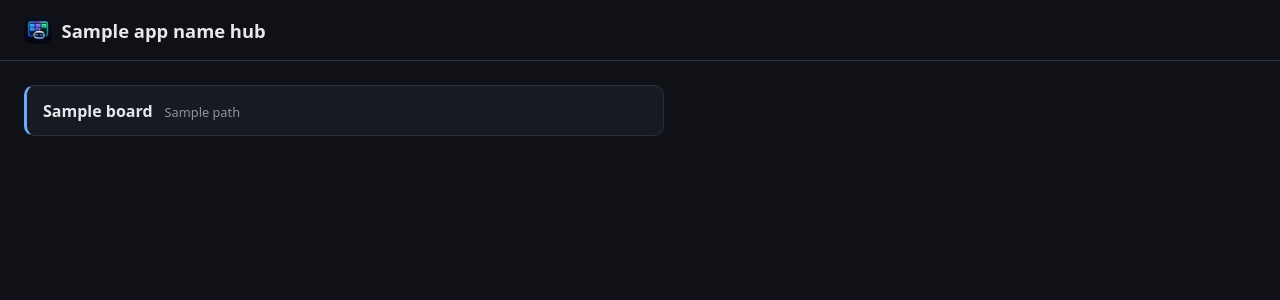
After one commit to rennancockles/kanbai, a FastAPI app: template kanbai/web/templates/hub.html in a window 1280 px wide. The commit adds this page. Shown: the top 300 px of the page. Run offline with FastAPI, Linux system fonts and the light colour scheme; the template is opened without the code that fills it: most values are stand-ins (such as "Sample title", 1, 10 or a date in 2020); parts of the project's set-up code (start-up, migrations or seed data) failed here and were passed over.

Commit message:
feat: hub multi-board — servir varios boards sob /b/<nome> (035)
create_app ganha base_path (helper render injeta 'base' nos templates; URLs viram {{ base }}/..., JS usa BASE). kanbai/web/hub.py: create_hub_app monta um app por board registrado sob /b/<nome>/ + landing (hub.html) listando os boards. 'kanbai hub' (bare) serve todos numa porta (serve_hub). Board unico (kanbai ui) inalterado (base=''). 9 testes novos; 113 no total.

```diff
--- a/kanbai/web/app.py
+++ b/kanbai/web/app.py
@@ -26,7 +26,7 @@ PRIORITY_CLASS = {"high": "pri-high", "medium": "pri-medium", "low": "pri-low"}
 
 
 def create_app(  # noqa: C901, PLR0915 - route-registration factory; size == route count
-    board: Board | None = None, *, force_polling: bool = False
+    board: Board | None = None, *, force_polling: bool = False, base_path: str = ""
 ) -> FastAPI:
     """Build the FastAPI app.
 
@@ -41,6 +41,10 @@ def create_app(  # noqa: C901, PLR0915 - route-registration factory; size == rou
     resolved = board if board is not None else Board.load()
     app = FastAPI(title=APP_NAME, docs_url=None, redoc_url=None)
     app.mount("/static", StaticFiles(directory=str(_WEB_DIR / "static")), name="static")
+
+    def render(request: Request, name: str, ctx: dict[str, object] | None = None) -> Response:
+        """Render a template, injecting ``base`` so URLs work under the hub's ``/b/<name>``."""
+        return _TEMPLATES.TemplateResponse(request, name, {**(ctx or {}), "base": base_path})
 
     def context(search: str = "", label: str = "") -> dict[str, object]:
         query = search.strip().lower()
@@ -77,11 +81,11 @@ def create_app(  # noqa: C901, PLR0915 - route-registration factory; size == rou
 
     @app.get("/", response_class=HTMLResponse)
     def index(request: Request) -> Response:
-        return _TEMPLATES.TemplateResponse(request, "board.html", context())
+        return render(request, "board.html", context())
 
     @app.get("/board", response_class=HTMLResponse)
     def board_partial(request: Request, q: str = "", label: str = "") -> Response:
-        return _TEMPLATES.TemplateResponse(request, "_board.html", context(q, label))
+        return render(request, "_board.html", context(q, label))
 
     @app.get("/cards/{card_id}", response_class=HTMLResponse)
     def card_detail(request: Request, card_id: str) -> Response:
@@ -117,7 +121,7 @@ def create_app(  # noqa: C901, PLR0915 - route-registration factory; size == rou
         for card_id in ids:
             with contextlib.suppress(KanbaiError):
                 resolved.move(card_id, resolved.config.sprint_column)
-        return _TEMPLATES.TemplateResponse(request, "_board.html", context())
+        return render(request, "_board.html", context())
 
     @app.get("/archive", response_class=HTMLResponse)
     def archive_view(request: Request) -> Response:
@@ -129,16 +133,16 @@ def create_app(  # noqa: C901, PLR0915 - route-registration factory; size == rou
     def restore_card(request: Request, card_id: str) -> Response:
         with contextlib.suppress(KanbaiError):
             resolved.restore(card_id)
-        return _TEMPLATES.TemplateResponse(request, "_board.html", context())
+        return render(request, "_board.html", context())
 
     @app.get("/sprint/new", response_class=HTMLResponse)
     def sprint_new_form(request: Request) -> Response:
-        return _TEMPLATES.TemplateResponse(request, "_new_sprint.html", {})
+        return render(request, "_new_sprint.html", {})
 
     @app.post("/sprint/new", response_class=HTMLResponse)
     def sprint_new(request: Request, reset: str = Form("")) -> Response:
         resolved.new_sprint(reset_to_backlog=reset == "1")
-        return _TEMPLATES.TemplateResponse(request, "_board.html", context())
+        return render(request, "_board.html", context())
 
     @app.get("/cards/{card_id}/edit", response_class=HTMLResponse)
     def card_edit_form(request: Request, card_id: str) -> Response:
@@ -174,19 +178,19 @@ def create_app(  # noqa: C901, PLR0915 - route-registration factory; size == rou
                 priority=priority,
                 labels=label_list,
             )
-        return _TEMPLATES.TemplateResponse(request, "_board.html", context())
+        return render(request, "_board.html", context())
 
     @app.post("/cards/{card_id}/archive", response_class=HTMLResponse)
     def card_archive(request: Request, card_id: str) -> Response:
         with contextlib.suppress(KanbaiError):
             resolved.archive(card_id)
-        return _TEMPLATES.TemplateResponse(request, "_board.html", context())
+        return render(request, "_board.html", context())
 
     @app.post("/cards/{card_id}/delete", response_class=HTMLResponse)
     def card_delete(request: Request, card_id: str) -> Response:
         with contextlib.suppress(KanbaiError):
             resolved.remove(card_id)
-        return _TEMPLATES.TemplateResponse(request, "_board.html", context())
+        return render(request, "_board.html", context())
 
     @app.get("/events")
     def events() -> StreamingResponse:
@@ -207,7 +211,7 @@ def create_app(  # noqa: C901, PLR0915 - route-registration factory; size == rou
         # invalid column/priority — re-render the board unchanged
         with contextlib.suppress(KanbaiError):
             resolved.add(title, column=column, priority=priority)
-        return _TEMPLATES.TemplateResponse(request, "_board.html", context())
+        return render(request, "_board.html", context())
 
     @app.post("/cards/{card_id}/move", response_class=HTMLResponse)
     def move_card(
@@ -219,6 +223,6 @@ def create_app(  # noqa: C901, PLR0915 - route-registration factory; size == rou
         # unknown card/column — re-render the board unchanged
         with contextlib.suppress(KanbaiError):
             resolved.move(card_id, column, position=position)
-        return _TEMPLATES.TemplateResponse(request, "_board.html", context())
+        return render(request, "_board.html", context())
 
     return app
--- a/kanbai/web/static/style.css
+++ b/kanbai/web/static/style.css
@@ -64,6 +64,25 @@ body {
 }
 .toolbar .search { flex: 1; max-width: 340px; }
 .toolbar .search::placeholder { color: var(--muted); }
+
+/* hub landing */
+.hub { padding: 1.5rem; }
+.hub-list { list-style: none; margin: 0; padding: 0; display: flex; flex-direction: column; gap: 0.6rem; max-width: 640px; }
+.hub-board {
+  display: flex;
+  align-items: baseline;
+  gap: 0.75rem;
+  padding: 0.85rem 1rem;
+  border: 1px solid var(--border);
+  border-left: 3px solid var(--accent);
+  border-radius: 10px;
+  background: var(--surface);
+  text-decoration: none;
+  color: var(--text);
+}
+.hub-board:hover { border-color: var(--accent); background: var(--surface-2); }
+.hub-name { font-weight: 600; }
+.hub-path { font-size: 0.8rem; color: var(--muted); }
 
 .board {
   display: grid;
--- a/kanbai/web/templates/_archive.html
+++ b/kanbai/web/templates/_archive.html
@@ -17,7 +17,7 @@
         <span class="plan-title">{{ card.title }}</span>
         <span class="archive-from">from {{ card.archived_from or '—' }}</span>
         <button class="btn-ghost" type="button"
-                hx-post="/cards/{{ card.id }}/restore" hx-target="#board" hx-swap="outerHTML"
+                hx-post="{{ base }}/cards/{{ card.id }}/restore" hx-target="#board" hx-swap="outerHTML"
                 hx-on::after-request="if(event.detail.successful) document.getElementById('detail').innerHTML=''">
           Restore
         </button>
--- a/kanbai/web/templates/_card.html
+++ b/kanbai/web/templates/_card.html
@@ -1,7 +1,7 @@
 {% set is_blocked = blocked is defined and card.id in blocked %}
 <article class="card {{ priority_class[card.priority.value] }}{% if is_blocked %} blocked{% endif %}"
          data-id="{{ card.id }}"
-         hx-get="/cards/{{ card.id }}" hx-target="#detail" hx-swap="innerHTML">
+         hx-get="{{ base }}/cards/{{ card.id }}" hx-target="#detail" hx-swap="innerHTML">
   <div class="card-head">
     <span class="card-id">#{{ card.id }}{% if is_blocked %}
       <span class="card-lock" title="Blocked by unfinished dependencies">🔒</span>{% endif %}</span>
--- a/kanbai/web/templates/_edit.html
+++ b/kanbai/web/templates/_edit.html
@@ -1,6 +1,6 @@
 <div class="modal-overlay" onclick="if(event.target===this)this.parentElement.innerHTML=''">
   <form class="modal card {{ priority_class[card.priority.value] }}"
-        hx-post="/cards/{{ card.id }}/edit" hx-target="#board" hx-swap="outerHTML"
+        hx-post="{{ base }}/cards/{{ card.id }}/edit" hx-target="#board" hx-swap="outerHTML"
         hx-on::after-request="if(event.detail.successful) document.getElementById('detail').innerHTML=''">
     <div class="modal-head">
       <span class="card-id">#{{ card.id }}</span>
@@ -33,7 +33,7 @@
 
     <div class="modal-actions">
       <button type="button" class="btn-ghost"
-              hx-get="/cards/{{ card.id }}" hx-target="#detail" hx-swap="innerHTML">Cancel</button>
+              hx-get="{{ base }}/cards/{{ card.id }}" hx-target="#detail" hx-swap="innerHTML">Cancel</button>
       <button type="submit" class="btn-primary">Save</button>
     </div>
   </form>
--- a/kanbai/web/templates/_new_sprint.html
+++ b/kanbai/web/templates/_new_sprint.html
@@ -1,5 +1,5 @@
 <div class="modal-overlay" onclick="if(event.target===this)this.parentElement.innerHTML=''">
-  <form class="modal card" hx-post="/sprint/new" hx-target="#board" hx-swap="outerHTML"
+  <form class="modal card" hx-post="{{ base }}/sprint/new" hx-target="#board" hx-swap="outerHTML"
         hx-on::after-request="if(event.detail.successful) document.getElementById('detail').innerHTML=''">
     <div class="modal-head">
       <span class="card-id">New sprint</span>
--- a/kanbai/web/templates/_plan.html
+++ b/kanbai/web/templates/_plan.html
@@ -1,5 +1,5 @@
 <div class="modal-overlay" onclick="if(event.target===this)this.parentElement.innerHTML=''">
-  <form class="modal card" hx-post="/sprint/plan" hx-target="#board" hx-swap="outerHTML"
+  <form class="modal card" hx-post="{{ base }}/sprint/plan" hx-target="#board" hx-swap="outerHTML"
         hx-on::after-request="if(event.detail.successful) document.getElementById('detail').innerHTML=''">
     <div class="modal-head">
       <span class="card-id">Plan sprint</span>
--- /dev/null
+++ b/kanbai/web/templates/hub.html
@@ -0,0 +1,36 @@
+<!DOCTYPE html>
+<html lang="en">
+<head>
+  <meta charset="utf-8">
+  <meta name="viewport" content="width=device-width, initial-scale=1">
+  <title>{{ app_name }} hub</title>
+  <link rel="icon" type="image/png" href="/static/icon.png">
+  <link rel="apple-touch-icon" href="/static/apple-touch-icon.png">
+  <link rel="stylesheet" href="/static/style.css">
+</head>
+<body>
+  <header class="topbar">
+    <div class="topbar-left">
+      <img class="logo" src="/static/icon.png" alt="{{ app_name }}" width="28" height="28">
+      <h1>{{ app_name }} hub</h1>
+    </div>
+  </header>
+
+  <main class="hub">
+    {% if boards %}
+    <ul class="hub-list">
+      {% for b in boards %}
+      <li>
+        <a class="hub-board" href="{{ b.url }}">
+          <span class="hub-name">{{ b.name }}</span>
+          <span class="hub-path">{{ b.path }}</span>
+        </a>
+      </li>
+      {% endfor %}
+    </ul>
+    {% else %}
+    <p class="empty">No boards registered. Add one with <code>kanbai hub add &lt;path&gt;</code>.</p>
+    {% endif %}
+  </main>
+</body>
+</html>
```
Also changed, not shown: kanbai/cli.py (+33 -2 lines), kanbai/web/hub.py (added, +47 -0 lines), kanbai/web/server.py (+18 -0 lines), kanbai/web/templates/_detail.html (+4 -4 lines), kanbai/web/templates/board.html (+17 -15 lines), tests/test_cli.py (+27 -0 lines), tests/test_web.py (+41 -0 lines).
